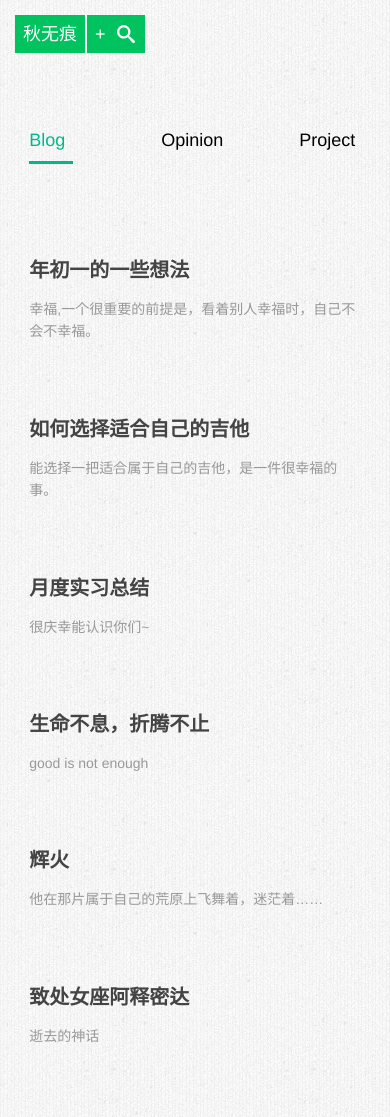
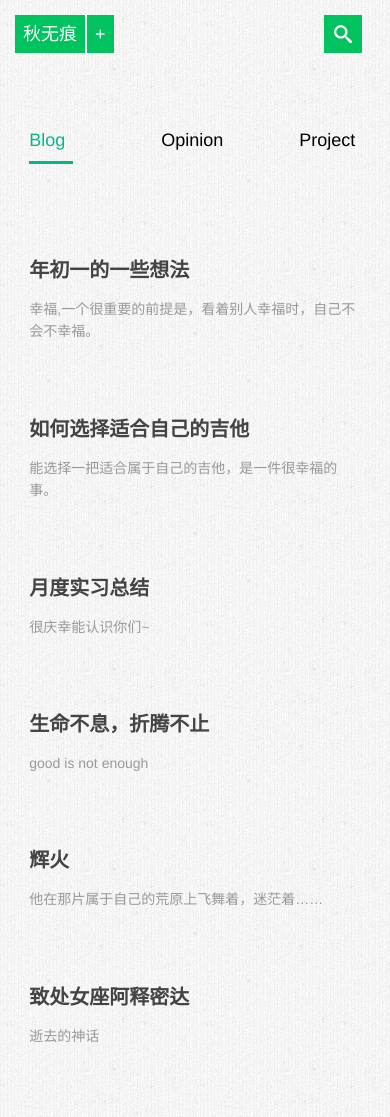
Before and after one commit to alankell/alankell.github.io, a Jekyll site: the page built from index.md, in a window 390 px wide. Built offline with Jekyll 4.4.1, drawn with Linux system fonts in a browser that asks for light colours; Markdown is read by kramdown in place of the engine named in the settings; the list of posts is cut into pages by our own code.

Commit message:
add search

```diff
--- a/css/default.css
+++ b/css/default.css
@@ -26,7 +26,7 @@
 .left,.right{display:inline;}
 .left{float:left;}
 .right{float:right;}
-#fork{position:absolute;top:0;right:0;}
+#fork{position:fixed;top:0;right:0;}
 
 
 /***********default settings**********/
@@ -188,6 +188,8 @@
     #canvas{display: none;}
     #canvas-div{display: none;}
     #embed-control{display: none;}
+    .column {float: right;width: 50%;}
+    .sb-search.sb-search-open {width: 100%;}
 }
 
 @media (max-width: 1020px){
```
